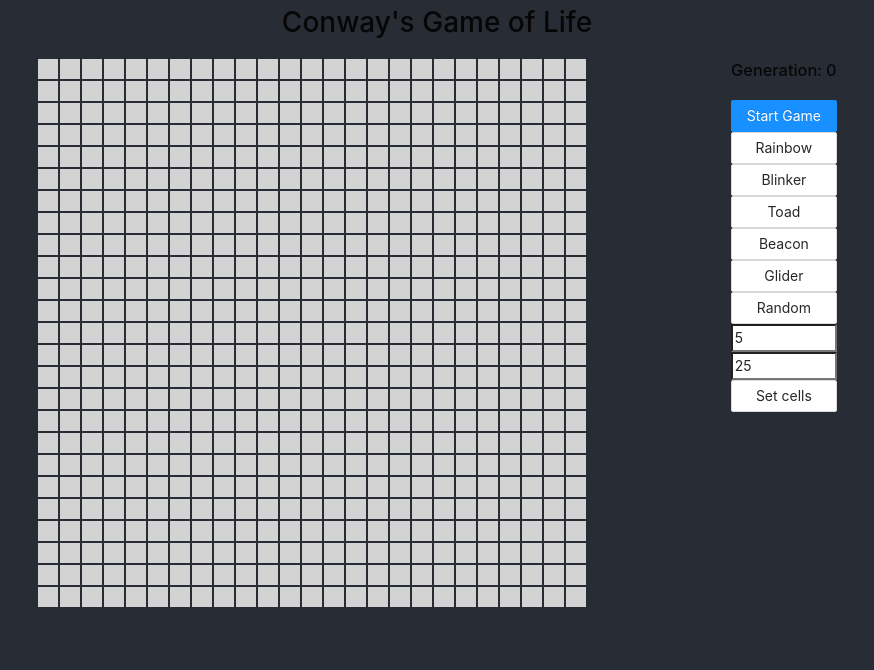
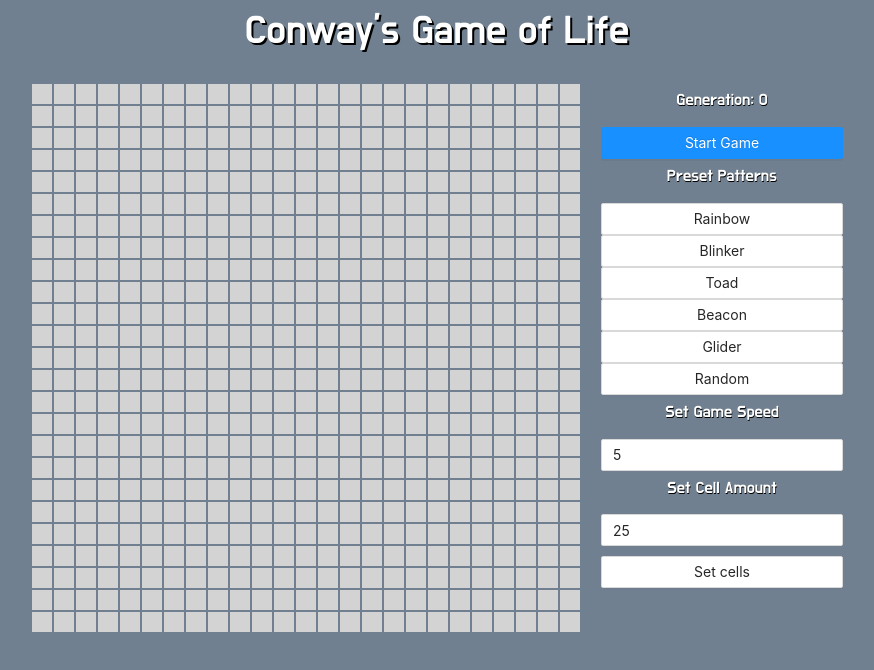
Before and after one commit to thomas-t-huynh/conways, a React (Create React App) app: page / in a window 1280 px wide. Shown: the top 670 px of the page, without its empty margins (203-1077 px from the left). Built offline with nearby package versions, Linux system fonts and the light colour scheme.

Commit message:
did base styling

```diff
--- a/public/index.html
+++ b/public/index.html
@@ -15,6 +15,7 @@
       user's mobile device or desktop. See https://developers.google.com/web/fundamentals/web-app-manifest/
     -->
     <link rel="manifest" href="%PUBLIC_URL%/manifest.json" />
+    <link href="https://fonts.googleapis.com/css2?family=Do+Hyeon&display=swap" rel="stylesheet">
     <!--
       Notice the use of %PUBLIC_URL% in the tags above.
       It will be replaced with the URL of the `public` folder during the build.
--- a/src/App.css
+++ b/src/App.css
@@ -1,7 +1,7 @@
 @import '~antd/dist/antd.css';
 
 body {
-  background-color: #282c34;
+  background-color: slateGray;
 }
 
 .App {
--- a/src/App.js
+++ b/src/App.js
@@ -1,6 +1,8 @@
 import React, { useState, useEffect } from 'react';
 import styled from 'styled-components';
 import { Button } from 'antd';
+import { InputNumber } from 'antd';
+import { Alert } from 'antd';
 
 import Table from './objects/Table'
 import Cell from './objects/Cell'
@@ -16,18 +18,35 @@ const Row = styled.div`
 const Container = styled.div`
   margin: 0 auto;
   display: flex;
-  width: 800px;
-  justify-content: space-between;
+  width: 100%;
+  flex-wrap: wrap;
+  justify-content: center;
 `
 
 const MenuContainer = styled.div`
   display: flex;
   flex-direction: column;
+  margin-left: 20px;
 `
 
 const CellContainer = styled.div`
 
 `
+
+const Title = styled.h1`
+  font-family: 'Do Hyeon', sans-serif;
+  color: white;
+  font-size: 40px;
+  text-shadow: 2px 2px black;
+`
+
+const Label = styled.h3`
+  font-family: 'Do Hyeon', sans-serif;
+  text-shadow: .5px .5px black;
+  color: white;
+  padding: 5px 0;
+`
+
 const generateTable = (amount) => {
   const table = new Table()
   const arr = []
@@ -85,9 +104,9 @@ function App() {
     if (cells < 25) {
       setMessage("Minimum cells is 25")
       return setCells(25)
-    } else if (cells > 100) {
-      setMessage("Maximum cells is 100")
-      return setCells(100)
+    } else if (cells > 50) {
+      setMessage("Maximum cells is 50")
+      return setCells(50)
     } else {
       setMessage("")
       initTable.changeCells(cells)
@@ -110,23 +129,26 @@ function App() {
 
   return (
     <div className="App">
-      <h1>Conway's Game of Life</h1>
+      <Title>Conway's Game of Life</Title>
       <Container>
         <CellContainer>
           {table.map((row, i) => <Row key={i}>{row.map((cell, i) => <Square key={i} game={game} cell={cell} color={rainbow} />)}</Row>)}
         </CellContainer>
         <MenuContainer>
-          <h3>Generation: {gen}</h3>
-          <h3>{message}</h3>
+          <Label>Generation: {gen}</Label>
+          {message && <Alert message={message} type="error" />}
           <Button type={game ? 'danger' : 'primary'} onClick={() => setGame(!game)}>{game ? 'Stop game' : 'Start Game'}</Button>
+          <Label>Preset Patterns</Label>
           <Button onClick={() => handleSetRainbow()}>{rainbow === 'rainbow' ? 'Single Color' : 'Rainbow'}</Button>
           <Button onClick={() => selectPresetCells('Blinker')}>Blinker</Button>
           <Button onClick={() => selectPresetCells('Toad')}>Toad</Button>
           <Button onClick={() => selectPresetCells('Beacon')}>Beacon</Button>
           <Button onClick={() => selectPresetCells('Glider')}>Glider</Button>
           <Button onClick={() => selectPresetCells('Random')}>Random</Button>
-          <input onChange={e => setSpeed(500/e.target.value)} value={500/speed} type="number" min="1" max="5"/>
-          <input onChange={e => setCells(e.target.value)} value={cells} type="number" min="25" max="100"/>
+          <Label>Set Game Speed</Label>
+          <InputNumber style={{ width: '100%' }} onChange={e => setSpeed(500/e)} value={500/speed} type="number" min="1" max="5"/>
+          <Label>Set Cell Amount</Label>
+          <InputNumber style={{ width: '100%', marginBottom: 10}} onKeyDown={e => e.keyCode === 13 && handleSetCells()}onChange={e => setCells(e)} value={cells} type="number" min="25" max="100"/>
           <Button onClick={() => handleSetCells()}>Set cells</Button>
         </MenuContainer>
       </Container>
```
